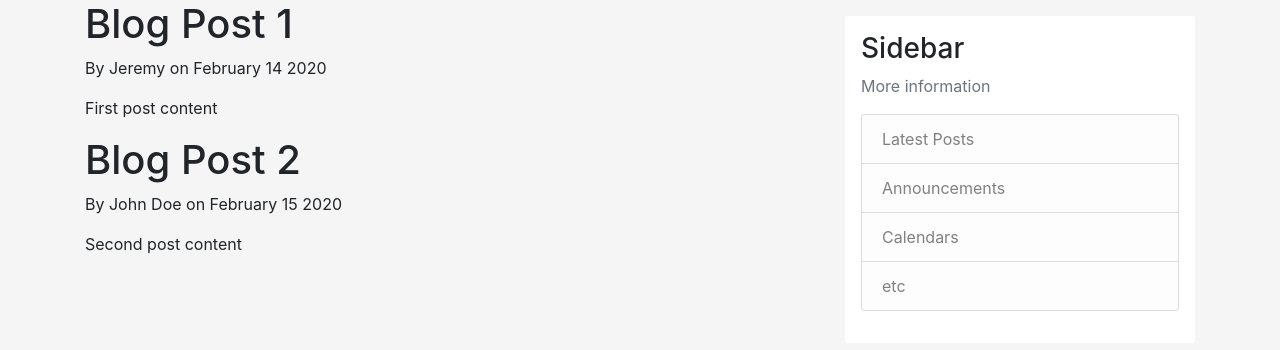
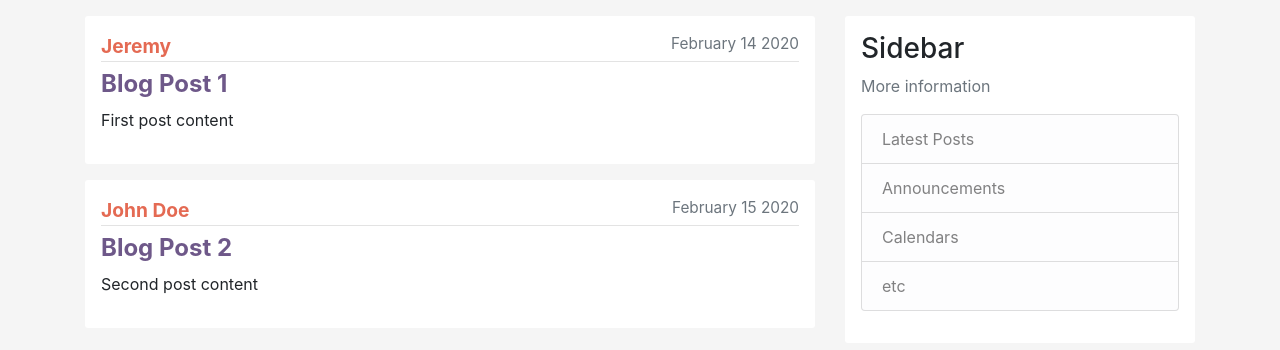
Before and after one commit to JeremyLoh/Typing, a Django app: page / in a window 1280 px wide. Shown: the part 56-406 px from the top of the page. Run offline with Django 3.2, Linux system fonts and the light colour scheme; some libraries are stand-ins or nearby versions.

Commit message:
Add article class

```diff
--- a/typing_project/blog/templates/blog/index.html
+++ b/typing_project/blog/templates/blog/index.html
@@ -6,8 +6,17 @@ Typing...
 
 {% block body %}
   {% for post in posts %}
-    <h1>{{ post.title }}</h1>
-    <p>By {{ post.author }} on {{ post.date_posted }}</p>
-    <p>{{ post.content }}</p>
+    <article class="media content-section">
+      <div class="media-body">
+        <div class="article-metadata">
+          <a class="mr-2" href="#">{{ post.author }}</a>
+          <small class="text-muted">{{ post.date_posted }}</small>
+        </div>
+        <h2>
+          <a class="article-title" href="#">{{ post.title }}</a>
+        </h2>
+        <p class="article-content">{{ post.content }}</p>
+      </div>
+    </article>
   {% endfor %}
 {% endblock body %}
```
